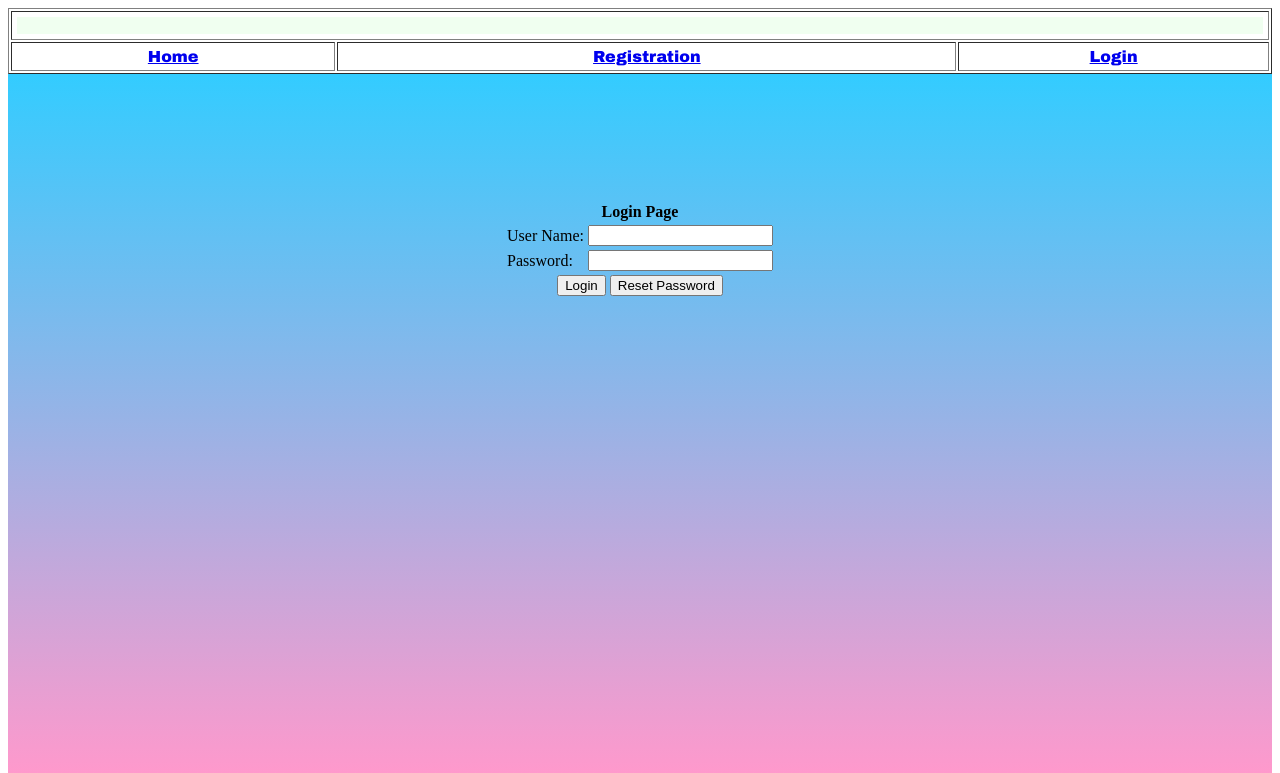
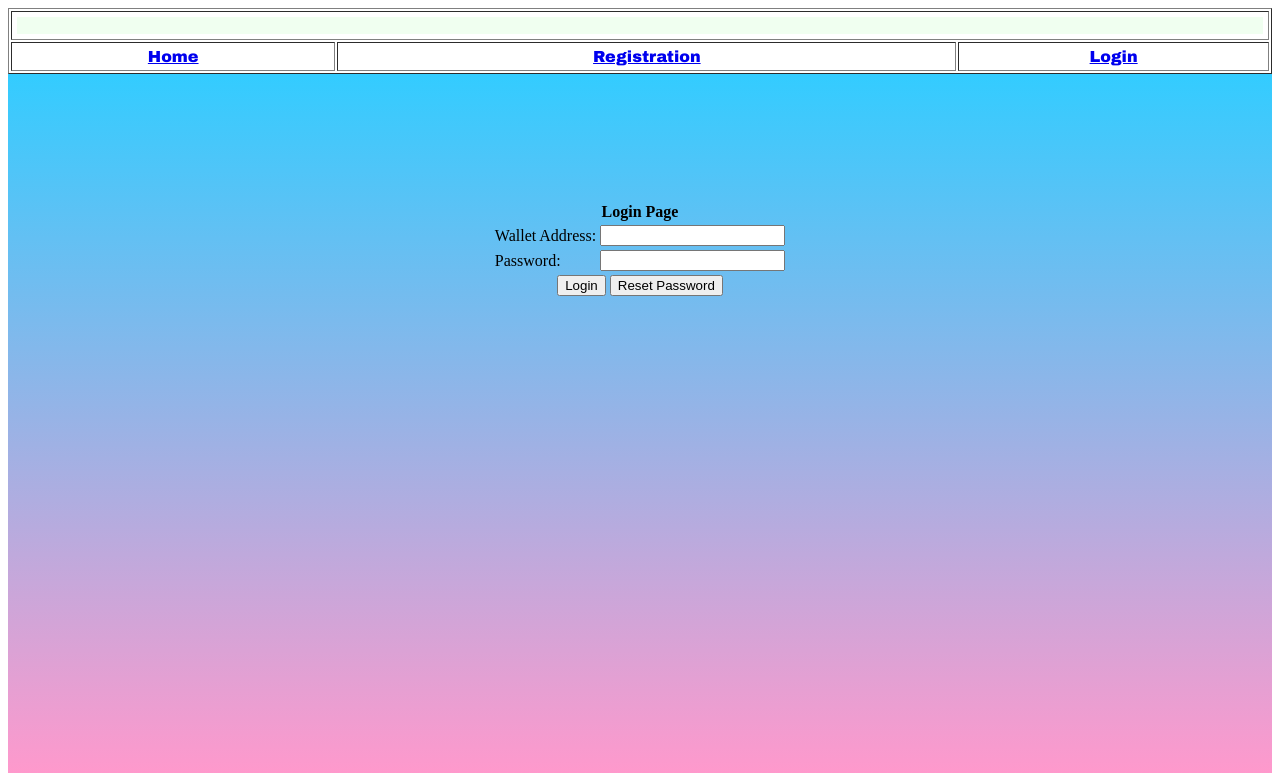
Before and after one commit to Suryansh-Dey/BCT, a Flask app: page /Login in a window 1280 px wide. Shown: the top 773 px of the page. Run offline with Flask 3, Linux system fonts and the light colour scheme.

Commit message:
Udating to wallet addr instead of user name

```diff
--- a/Hotels-Reservation-System-using-Blockchain-main/src/app.py
+++ b/Hotels-Reservation-System-using-Blockchain-main/src/app.py
@@ -3,8 +3,8 @@ from web3 import Web3,HTTPProvider
 import json
 import os
 
-register_contract_address='0x1C882D05dB8147E8954Ffa6633750cd54A229762'
-rooms_contract_address='0xA5B744635D10939D7445cA975C1bf0B967de59Ec'
+register_contract_address='0x19C6091A9618d1BF67bD73D2EffC1f69A5450D07'
+rooms_contract_address='0xE1FCeF660A55809db6C53d46CF340Bd18b23C9EB'
 
 os.chdir(os.path.dirname(os.path.abspath(__file__)))
 
--- a/Hotels-Reservation-System-using-Blockchain-main/src/templates/Login.html
+++ b/Hotels-Reservation-System-using-Blockchain-main/src/templates/Login.html
@@ -30,7 +30,7 @@ div{
 		<th colspan="2">Login Page</th>
 	</tr>
 	<tr>
-		<td>User Name:</td>
+		<td>Wallet Address:</td>
 		<td><input type="text" name="username"/></td>
 	</tr>
 	<tr>
--- a/charity-funding-blockchain-main/src/app.py
+++ b/charity-funding-blockchain-main/src/app.py
@@ -7,7 +7,7 @@ web3=Web3(HTTPProvider('http://127.0.0.1:7545'))
 web3.eth.default_account = web3.eth.accounts[0]
 
 compiled_contract_path='./build/contracts/register.json'
-deployed_contract_address='0xaaB498A19590544A563a3F7C611a97fD81ff1789'
+deployed_contract_address='0x054F267F638C114897cd5480fE624319d48690Bd'
 
 with open(compiled_contract_path) as file:
     contract_json=json.load(file)
```
Also changed, not shown: passwords-manager-blockchain-main/src/src/static/uploads/qrcodes/qr_code.png (added), passwords-manager-blockchain-main/src/static/uploads/qrcodes/qr_code.png, 4 other files.
